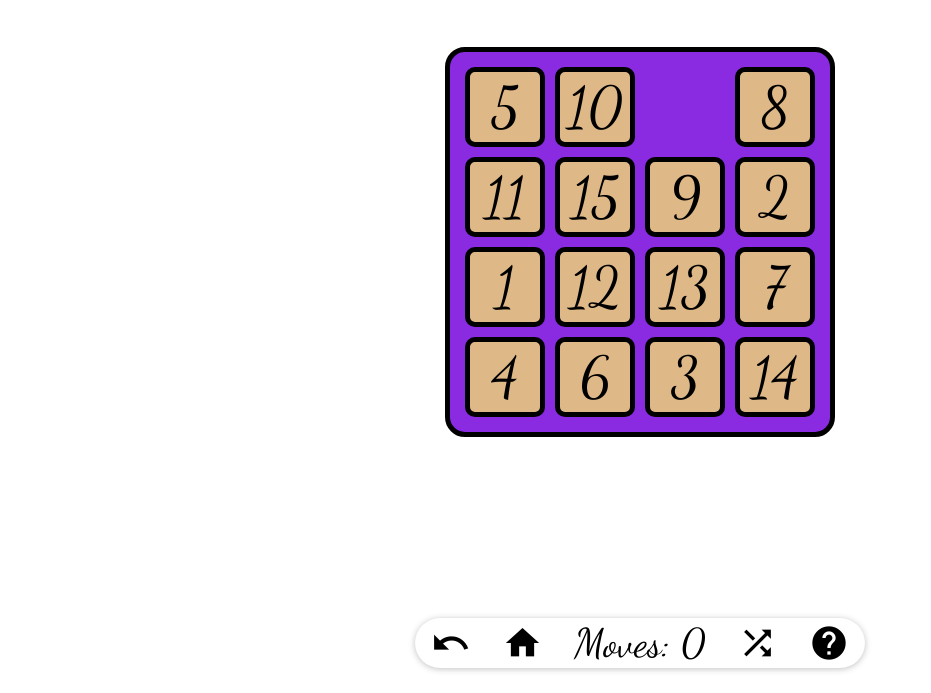
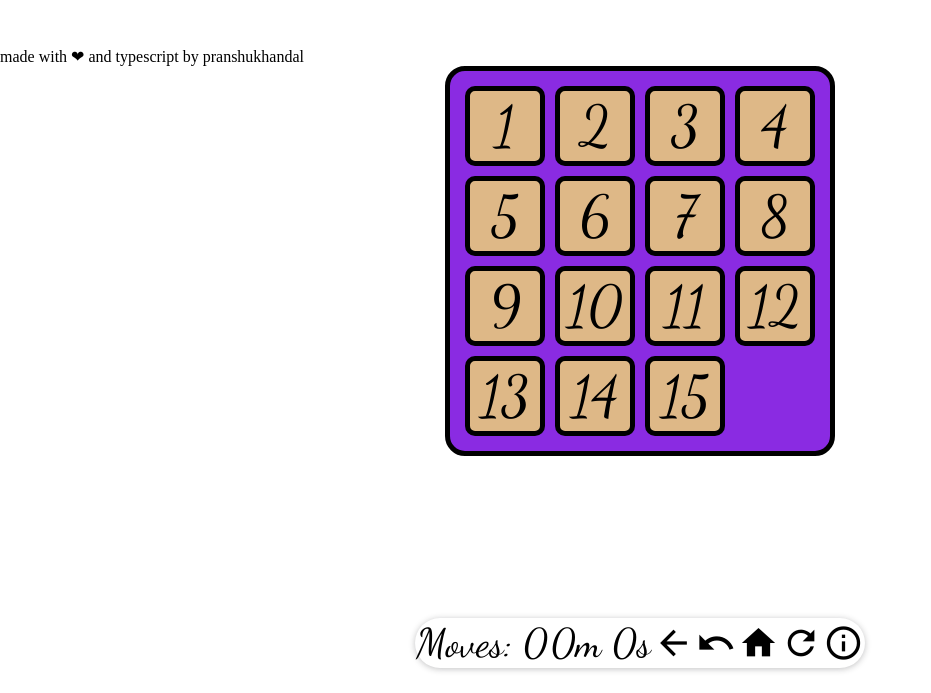
Before and after one commit to PranshuKhandal/pranshukhandal.github.io, a plain HTML site: page puzzle15/index.html in a window 1280 px wide. Shown: the part 107-800 px from the top of the page, without its empty margins (0-931 px from the left). Drawn offline with Linux system fonts and the light colour scheme.

Commit message:
Update index.html

```diff
--- a/puzzle15/index.html
+++ b/puzzle15/index.html
@@ -4,27 +4,33 @@
     <meta charset="UTF-8" />
     <meta name="viewport" content="width=device-width, initial-scale=1.0" />
     <link rel="stylesheet" href="style.css" />
+    <link rel="shortcut icon" href="logo.png" type="image/png" />
     <script defer src="scripts/script.js"></script>
     <title>PUZZLE 15</title>
 </head>
 <body>
 
     <h1 class="anaglyph">Puzzle 15</h1>
+    <div id="title">made with <span>&#x2764;</span> and typescript by pranshukhandal</div>
     <div id="game"></div>
     <div id="bottom-bar">
-        <ul>
+        <ul class="closed">
+            <li id="moves">Moves: <span id="moves-value">0</span></li>
+            <li id="time"><span id="min">0</span>m <span id="sec">0</span>s</span></li>
+            <li id="switch">
+                <a class="material-icons">arrow_back</a>
+            </li>
             <li id="button-undo">
                 <a class="material-icons">undo</a>
             </li>
             <li id="button-home">
                 <a class="material-icons">home</a>
             </li>
-            <li id="moves">Moves: <span id="moves-value">0</span></li>
             <li id="button-shuffle">
-                <a class="material-icons">shuffle</a>
+                <a class="material-icons">refresh</a>
             </li>
-            <li id="button-help">
-                <a class="material-icons">help</a>
+            <li id="button-info">
+                <a class="material-icons">info_outline</a>
             </li>
         </ul>
     </div>
```
